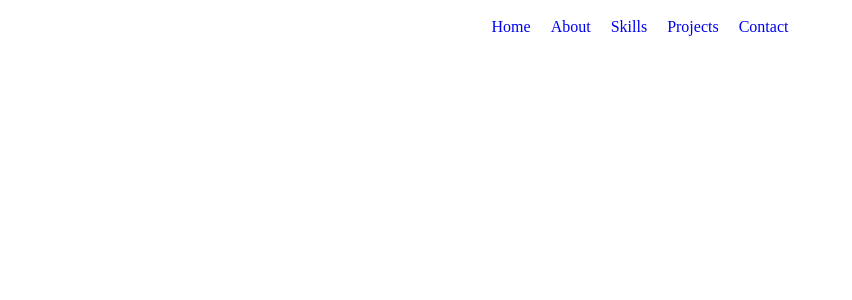
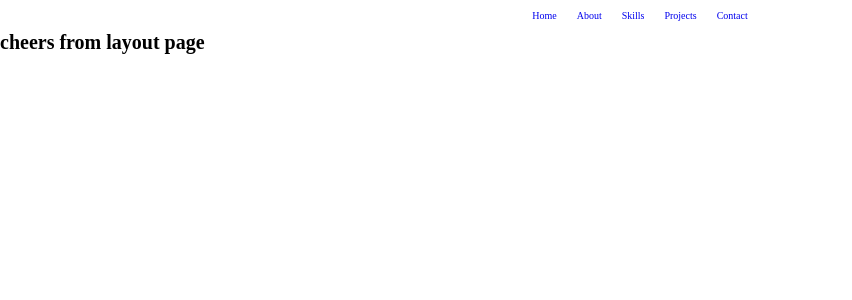
Before and after one commit to jasonkim4201/portfolio, a React (Create React App) app: page / in a window 1280 px wide. Shown: the top 300 px of the page, without its empty margins (0-852 px from the left). Built offline with nearby package versions, Linux system fonts and the light colour scheme.

Commit message:
sucessfully added sass into react files

```diff
--- a/package.json
+++ b/package.json
@@ -3,6 +3,7 @@
   "version": "0.1.0",
   "private": true,
   "dependencies": {
+    "node-sass": "^4.11.0",
     "react": "^16.8.6",
     "react-dom": "^16.8.6",
     "react-redux": "^6.0.1",
@@ -15,7 +16,8 @@
     "start": "react-scripts start",
     "build": "react-scripts build",
     "test": "react-scripts test",
-    "eject": "react-scripts eject"
+    "eject": "react-scripts eject",
+    "compile:sass": "node-sass ./src/assets/sass/main.scss ./src/assets/css/style.css -w"
   },
   "eslintConfig": {
     "extends": "react-app"
--- /dev/null
+++ b/src/assets/css/style.css
@@ -0,0 +1,31 @@
+*,
+*::after,
+*::before {
+  margin: 0;
+  padding: 0;
+  box-sizing: inherit; }
+
+html {
+  font-size: 62.5%; }
+
+body {
+  box-sizing: border-box; }
+
+/* the one time its okay to use important because these are meant to override? */
+.u-center-text {
+  text-align: center !important; }
+
+.u-margin-bottom-small {
+  margin-bottom: 1.5rem !important; }
+
+.u-margin-bottom-medium {
+  margin-bottom: 4rem !important; }
+
+.u-margin-bottom-big {
+  margin-bottom: 8rem !important; }
+
+.u-margin-top-big {
+  margin-top: 8rem !important; }
+
+.u-margin-top-huge {
+  margin-top: 10rem !important; }
--- /dev/null
+++ b/src/assets/sass/base/_base.scss
@@ -0,0 +1,16 @@
+*,
+*::after,
+*::before {
+  margin: 0;
+  padding: 0;
+  box-sizing: inherit;
+}
+
+html {
+  // used to make rem units easier
+  font-size: 62.5%;
+}
+
+body {
+  box-sizing: border-box;
+}
--- /dev/null
+++ b/src/assets/sass/base/_utility.scss
@@ -0,0 +1,25 @@
+/* the one time its okay to use important because these are meant to override? */
+
+.u-center-text {
+  text-align: center !important;
+}
+
+.u-margin-bottom-small {
+  margin-bottom: 1.5rem !important;
+}
+
+.u-margin-bottom-medium {
+  margin-bottom: 4rem !important;
+}
+
+.u-margin-bottom-big {
+  margin-bottom: 8rem !important;
+}
+
+.u-margin-top-big {
+  margin-top: 8rem !important;
+}
+
+.u-margin-top-huge {
+  margin-top: 10rem !important;
+}
--- /dev/null
+++ b/src/assets/sass/main.scss
@@ -0,0 +1,2 @@
+@import "./base/base";
+@import "./base/utility";
--- a/src/hoc/Layout/Layout.js
+++ b/src/hoc/Layout/Layout.js
@@ -12,6 +12,7 @@ class Layout extends Component {
     return (
       <Auxiliary>
         <Navbar/>
+        <h1>cheers from layout page</h1>
       </Auxiliary>
     )
   }
--- a/src/index.js
+++ b/src/index.js
@@ -2,7 +2,7 @@ import React from 'react';
 import ReactDOM from 'react-dom';
 import App from './App';
 import * as serviceWorker from './serviceWorker';
-
+import "./assets/sass/main.scss";
 
 
 /*
```
Also changed, not shown: src/assets/sass/abstracts/_functions.scss (added), src/assets/sass/abstracts/_mixins.scss (added), src/assets/sass/abstracts/_variables.scss (added), src/assets/sass/base/_animations.scss (added), src/assets/sass/base/_typography.scss (added), 1 other file (tests, documents, lock files or other folders).
